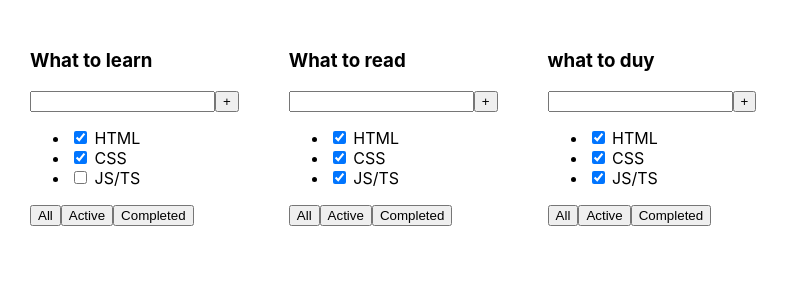
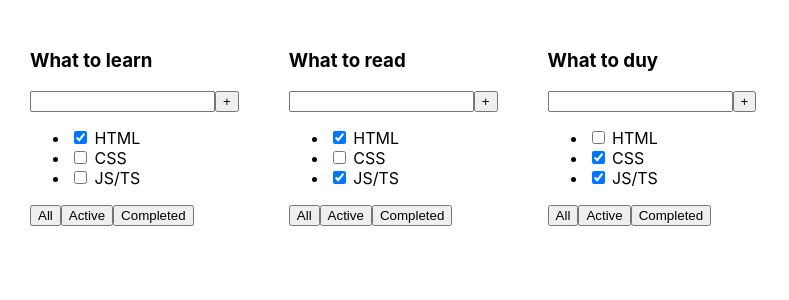
Before and after one commit to S1aven/TodoList, a React (Create React App) app: page / in a window 1280 px wide. Shown: the top 300 px of the page, without its empty margins (0-789 px from the left). Built offline with nearby package versions, Linux system fonts and the light colour scheme.

Commit message:
'TodoList_1-components'

```diff
--- a/src/App.tsx
+++ b/src/App.tsx
@@ -1,23 +1,23 @@
 import React from 'react';
 import './App.css';
-import TodoList, {TaskType} from "./Components/TodoList";
+import TodoList, {TaskType} from "./Components/TodoList/TodoList";
 
 function App() {
 
   const tasks_1: Array<TaskType> = [
     {id: 1, title: 'HTML', isDone: true},
-    {id: 2, title: 'CSS', isDone: true},
+    {id: 2, title: 'CSS', isDone: false},
     {id: 3, title: 'JS/TS', isDone: false}
   ]
 
   const tasks_2: Array<TaskType> = [
     {id: 1, title: 'HTML', isDone: true},
-    {id: 2, title: 'CSS', isDone: true},
+    {id: 2, title: 'CSS', isDone: false},
     {id: 3, title: 'JS/TS', isDone: true}
   ]
 
   const tasks_3: Array<TaskType> = [
-    {id: 1, title: 'HTML', isDone: true},
+    {id: 1, title: 'HTML', isDone: false},
     {id: 2, title: 'CSS', isDone: true},
     {id: 3, title: 'JS/TS', isDone: true}
   ]
@@ -26,7 +26,7 @@ function App() {
     <div className="App">
       <TodoList title={'What to learn'} tasks={tasks_1}/>
       <TodoList title={'What to read'} tasks={tasks_2}/>
-      <TodoList title={'what to duy'} tasks={tasks_3}/>
+      <TodoList title={'What to duy'} tasks={tasks_3}/>
     </div>
   );
 }
--- a/src/Components/TodoList.tsx
+++ /dev/null
@@ -1,38 +0,0 @@
-import React from "react";
-
-type TodoListPropsType = {
-  title: string
-  tasks: Array<TaskType>
-}
-
-export type TaskType = {
-  id: number
-  title: string
-  isDone: boolean
-}
-
-const TodoList = (props: TodoListPropsType) => {
-  return (
-    <div>
-      <div>
-        <h3>{props.title}</h3>
-        <div>
-          <input/>
-          <button>+</button>
-        </div>
-        <ul>
-          <li><input type="checkbox" checked={props.tasks[0].isDone}/> <span>{props.tasks[0].title}</span></li>
-          <li><input type="checkbox" checked={props.tasks[1].isDone}/> <span>{props.tasks[1].title}</span></li>
-          <li><input type="checkbox" checked={props.tasks[2].isDone}/> <span>{props.tasks[2].title}</span></li>
-        </ul>
-        <div>
-          <button>All</button>
-          <button>Active</button>
-          <button>Completed</button>
-        </div>
-      </div>
-    </div>
-  )
-}
-
-export default TodoList;
--- /dev/null
+++ b/src/Components/TodoList/AddTaskForm/AddTaskForm.tsx
@@ -0,0 +1,14 @@
+import React from 'react';
+
+const AddTaskForm = () => {
+  return (
+    <div>
+      <div>
+        <input/>
+        <button>+</button>
+      </div>
+    </div>
+  );
+};
+
+export default AddTaskForm;
--- /dev/null
+++ b/src/Components/TodoList/ControlButton/ControlButton.tsx
@@ -0,0 +1,15 @@
+import React from 'react';
+
+const ControlButton = () => {
+  return (
+    <div>
+      <div>
+        <button>All</button>
+        <button>Active</button>
+        <button>Completed</button>
+      </div>
+    </div>
+  );
+};
+
+export default ControlButton;
--- /dev/null
+++ b/src/Components/TodoList/TaskList/Task/Task.tsx
@@ -0,0 +1,14 @@
+import React from 'react';
+import {TaskType} from "../../TodoList";
+
+type TaskPropsType = TaskType
+
+const Task = (props: TaskPropsType) => {
+  return (
+    <>
+      <li><input type="checkbox" checked={props.isDone}/> <span>{props.title}</span></li>
+    </>
+  );
+};
+
+export default Task;
--- /dev/null
+++ b/src/Components/TodoList/TaskList/TaskList.tsx
@@ -0,0 +1,24 @@
+import React from 'react';
+import {TaskType} from "../TodoList";
+import Task from "./Task/Task";
+
+type TaskListPropsType = {
+  tasks: Array<TaskType>
+}
+
+const TaskList = (props: TaskListPropsType) => {
+  return (
+    <div>
+      <ul>
+        <Task {...props.tasks[0]}/>
+        <Task {...props.tasks[1]}/>
+        <Task {...props.tasks[2]}/>
+        {/*<li><input type="checkbox" checked={props.isDone}/> <span>{props.title}</span></li>*/}
+        {/*<li><input type="checkbox" checked={props.isDone}/> <span>{props.title}</span></li>*/}
+        {/*<li><input type="checkbox" checked={props.isDone}/> <span>{props.title}</span></li>*/}
+      </ul>
+    </div>
+  );
+};
+
+export default TaskList;
--- /dev/null
+++ b/src/Components/TodoList/TodoList.tsx
@@ -0,0 +1,46 @@
+import React from "react";
+import TodoListHeader from "./TodoListHeader/TodoListHeader";
+import TaskList from "./TaskList/TaskList";
+import ControlButton from "./ControlButton/ControlButton";
+import AddTaskForm from "./AddTaskForm/AddTaskForm";
+
+type TodoListPropsType = {
+  title: string
+  tasks: Array<TaskType>
+}
+
+export type TaskType = {
+  id: number
+  title: string
+  isDone: boolean
+}
+
+const TodoList = (props: TodoListPropsType) => {
+  return (
+    <div>
+      <div>
+        <TodoListHeader title={props.title}/>
+        {/*<h3>{props.title}</h3>*/}
+        <AddTaskForm/>
+        {/*<div>*/}
+        {/*  <input/>*/}
+        {/*  <button>+</button>*/}
+        {/*</div>*/}
+        <TaskList tasks={props.tasks}/>
+        {/*<ul>*/}
+        {/*  <li><input type="checkbox" checked={props.tasks[0].isDone}/> <span>{props.tasks[0].title}</span></li>*/}
+        {/*  <li><input type="checkbox" checked={props.tasks[1].isDone}/> <span>{props.tasks[1].title}</span></li>*/}
+        {/*  <li><input type="checkbox" checked={props.tasks[2].isDone}/> <span>{props.tasks[2].title}</span></li>*/}
+        {/*</ul>*/}
+        <ControlButton/>
+        {/*<div>*/}
+        {/*  <button>All</button>*/}
+        {/*  <button>Active</button>*/}
+        {/*  <button>Completed</button>*/}
+        {/*</div>*/}
+      </div>
+    </div>
+  )
+}
+
+export default TodoList;
--- /dev/null
+++ b/src/Components/TodoList/TodoListHeader/TodoListHeader.tsx
@@ -0,0 +1,15 @@
+import React from 'react';
+
+type TodoListHeaderPropsType = {
+  title: string
+}
+
+const TodoListHeader = (props: TodoListHeaderPropsType) => {
+  return (
+    <div>
+      <h3>{props.title}</h3>
+    </div>
+  );
+};
+
+export default TodoListHeader;
```
